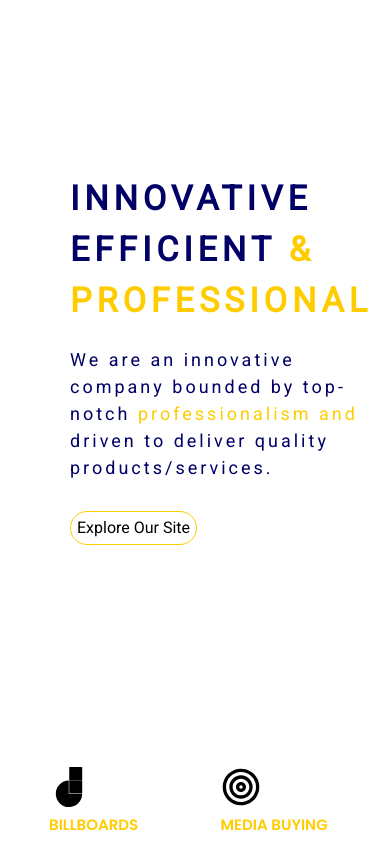
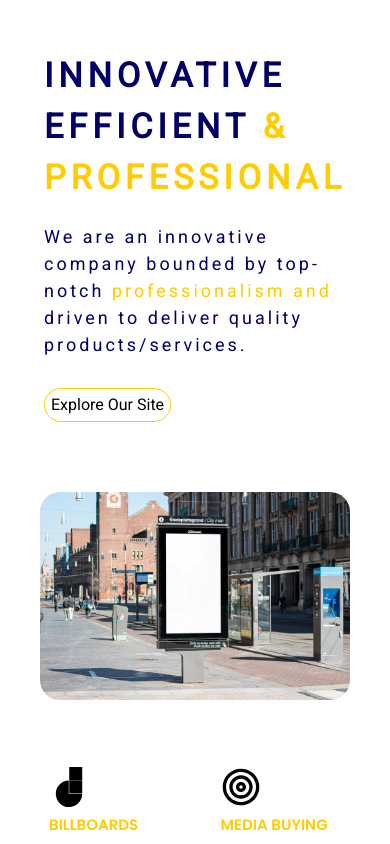
Before and after one commit to ogunsolu007/folham-website, a React (Vite) app in the folder folham/: page / in a window 390 px wide. Shown: the top 844 px of the page. Built offline with nearby package versions, Linux system fonts and the light colour scheme.

Commit message:
mobile responsiveness hero section

```diff
--- a/folham/src/Container/Home/Home.jsx
+++ b/folham/src/Container/Home/Home.jsx
@@ -6,7 +6,6 @@ import slide3 from "../../assets/slide3.jpg";
 import { SiJamboard } from "react-icons/si";
 import { CgMediaLive } from "react-icons/cg";
 import { MdOutlineCampaign, MdBrandingWatermark } from "react-icons/md";
-
 
 const Home = () => {
   return (
--- a/folham/src/Container/Home/home.css
+++ b/folham/src/Container/Home/home.css
@@ -202,3 +202,17 @@ img {
 .image {
   box-shadow: -3px -3px 11px 4px #000;
 }
+
+@media screen and (max-width: 470px) {
+
+  .hero_section{
+    display: flex;
+    flex-direction: column;
+
+  }
+
+  .hero_img-section{
+    padding: 20px 40px;
+  }
+
+}
--- a/folham/src/components/footer/footer.css
+++ b/folham/src/components/footer/footer.css
@@ -24,6 +24,7 @@
   align-items: center;
   font-size: 24px;
   gap: 15px;
+  cursor: pointer;
 }
 .dp {
   display: flex;
@@ -38,3 +39,17 @@
   font-size: 12px;
   padding-bottom: 20px;
 }
+
+@media screen and (min-width: 500px) {
+  .footer_container {
+    flex-direction: column;
+    padding: 40px 10px;
+    font-size: 12px;
+  }
+  .flex {
+    margin-bottom: 50px;
+  }
+  .socials{
+    align-self: flex-start;
+  }
+}
```
